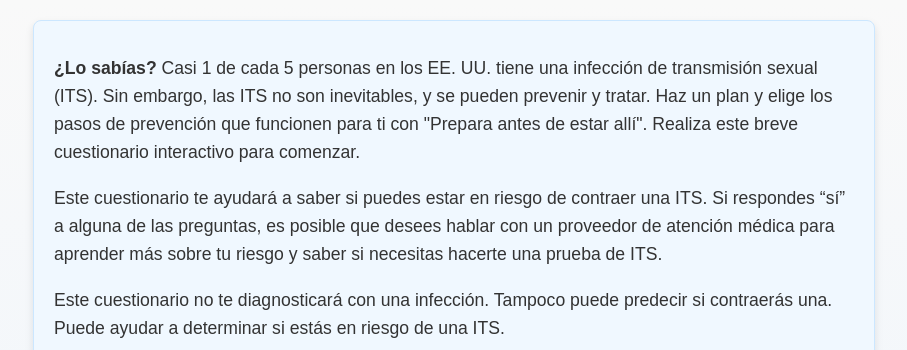
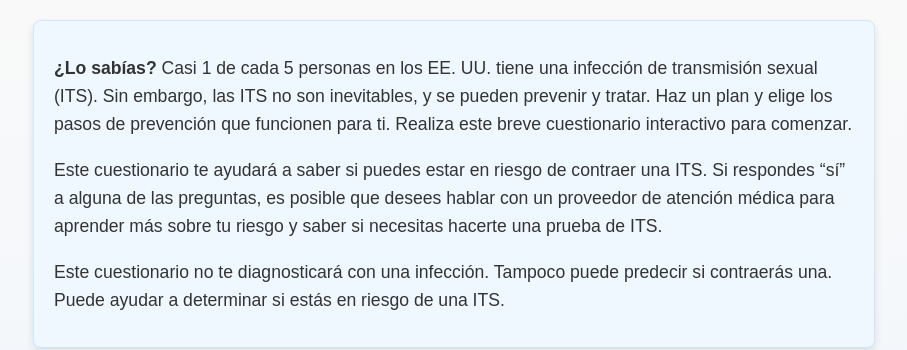
Before and after one commit to cmacbryde/Cuestionario-de-ETS, a plain HTML site: page index.html in a window 1280 px wide. Shown: the top 350 px of the page, without its empty margins (186-1093 px from the left). Drawn offline with Linux system fonts and the light colour scheme.

Commit message:
Update index.html

```diff
--- a/index.html
+++ b/index.html
@@ -9,7 +9,7 @@
 <body>
     <!-- Introductory Section -->
     <section id="intro">
-        <p><strong>¿Lo sabías?</strong> Casi 1 de cada 5 personas en los EE. UU. tiene una infección de transmisión sexual (ITS). Sin embargo, las ITS no son inevitables, y se pueden prevenir y tratar. Haz un plan y elige los pasos de prevención que funcionen para ti con "Prepara antes de estar allí". Realiza este breve cuestionario interactivo para comenzar.</p>
+        <p><strong>¿Lo sabías?</strong> Casi 1 de cada 5 personas en los EE. UU. tiene una infección de transmisión sexual (ITS). Sin embargo, las ITS no son inevitables, y se pueden prevenir y tratar. Haz un plan y elige los pasos de prevención que funcionen para ti. Realiza este breve cuestionario interactivo para comenzar.</p>
 
         <p>Este cuestionario te ayudará a saber si puedes estar en riesgo de contraer una ITS. Si respondes “sí” a alguna de las preguntas, es posible que desees hablar con un proveedor de atención médica para aprender más sobre tu riesgo y saber si necesitas hacerte una prueba de ITS.</p>
 
```
